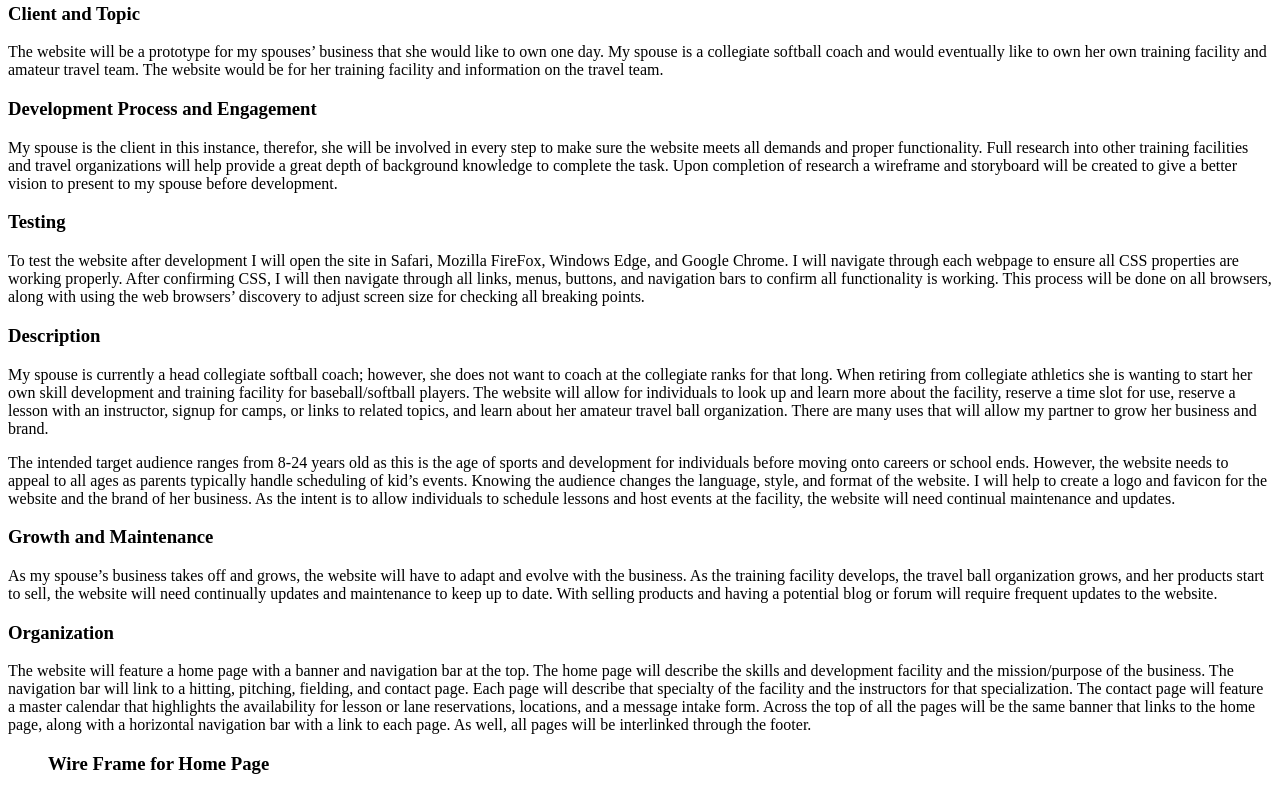
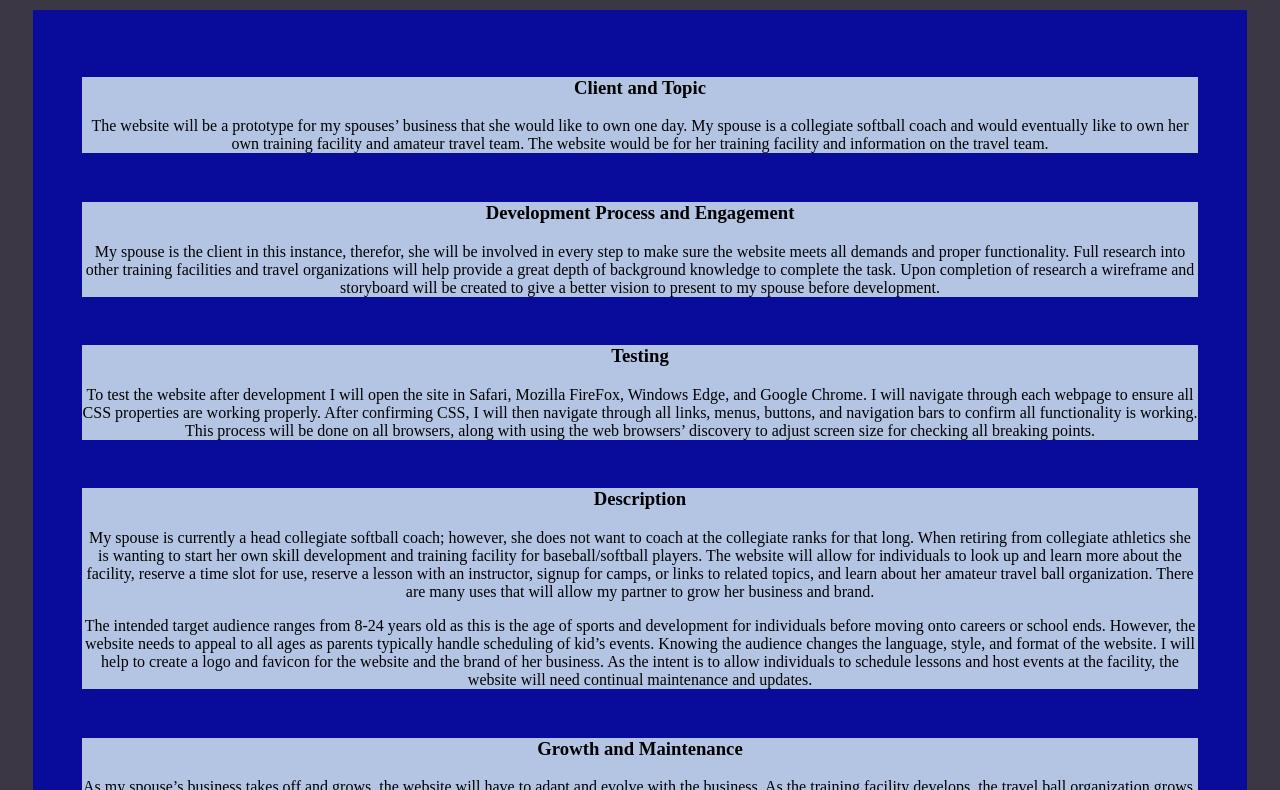
Before and after one commit to bross31/CMST-386, a plain HTML site: page project2/project2.html in a window 1280 px wide. Shown: the part 179-969 px from the top of the page. Drawn offline with Linux system fonts and the light colour scheme; files that its build step writes are made by us from their sources.

Commit message:
Update project2.html

```diff
--- a/project2/project2.html
+++ b/project2/project2.html
@@ -10,7 +10,7 @@
   </head>
 
   <header>
-    <link href="project1\css\project1.css" rel="stylesheet"/>
+    <link href="project1.css" rel="stylesheet"/>
     <h1>Project 2: Final Projet Proposal</h1>
     <h2>Brad Ross - CMST 386</h2>
   </header>
```
